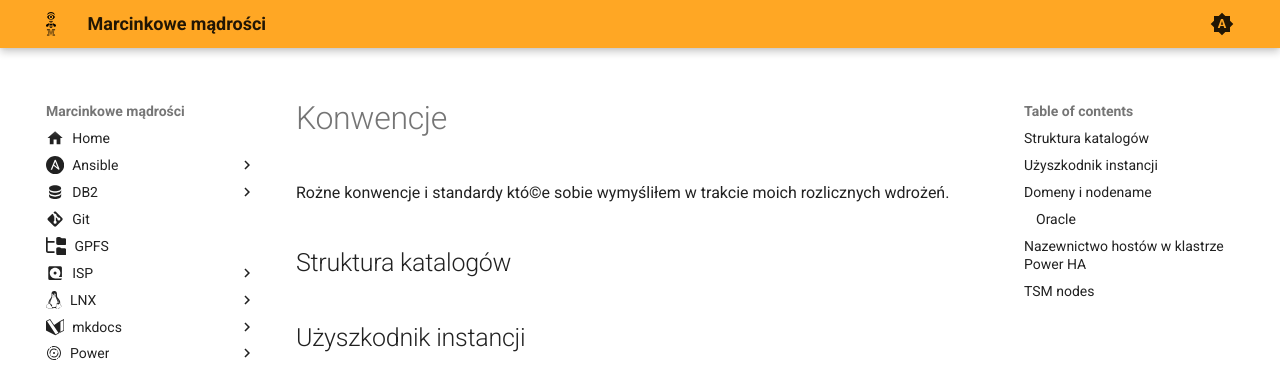
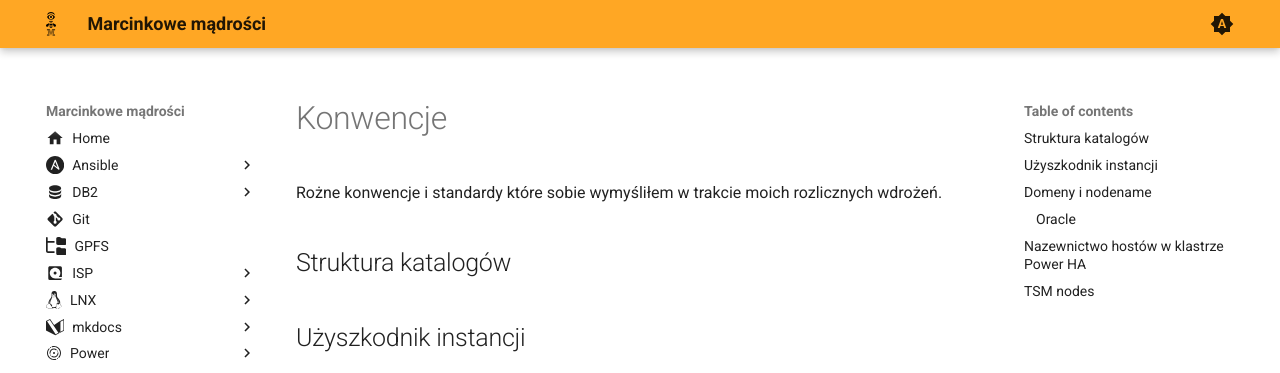
Before and after one commit to stecenator/notki, an MkDocs documentation site: the page built from docs/ISP/standards.md, in a window 1280 px wide and 900 px high. Shown: the top 373 px of the window. Built offline with MkDocs 1.6.1 and Material for MkDocs 9.7.7, drawn with Linux system fonts in a browser that asks for light colours.

```diff
--- a/docs/ISP/standards.md
+++ b/docs/ISP/standards.md
@@ -1,6 +1,6 @@
 # Konwencje
 
-Rożne konwencje i standardy któ©e sobie wymyśliłem w trakcie moich rozlicznych wdrożeń.
+Rożne konwencje i standardy które sobie wymyśliłem w trakcie moich rozlicznych wdrożeń.
 
 ## Struktura katalogów
 
--- a/mkdocs.yaml
+++ b/mkdocs.yaml
@@ -89,6 +89,7 @@ nav:
         - Kontenery (cloud): ISP/setup_cc.md
         - LANFree: ISL/setup_STA.md
         - Upgrade: ISP/upgrade.md
+        - Użyteczne opcje: ISP/srv_opts.md
     - Klienci:
       - Klient BA: ISP/ba.md
       - TDP4VE: ISP/TDP4VE.md
```
Also changed, not shown: docs/ISP/README.md (+1 -0 lines), docs/ISP/srv_opts.md (added, +16 -0 lines).
